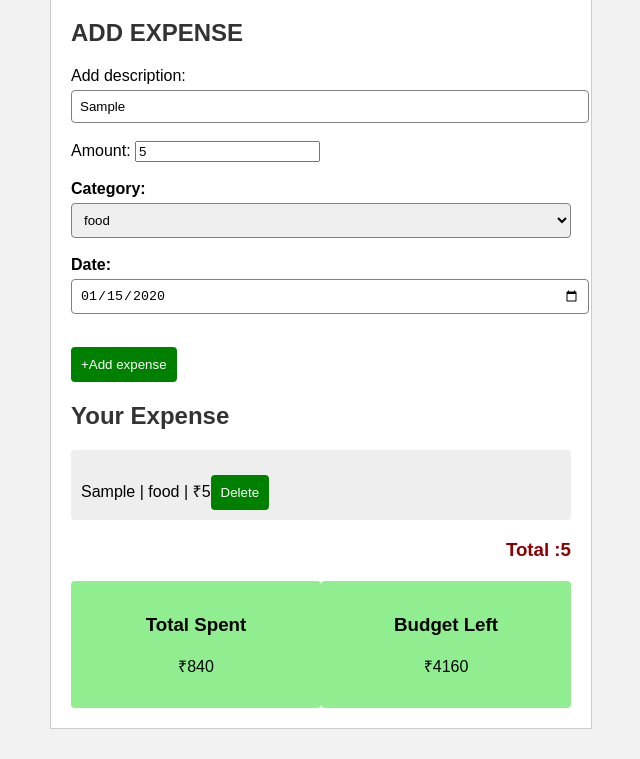
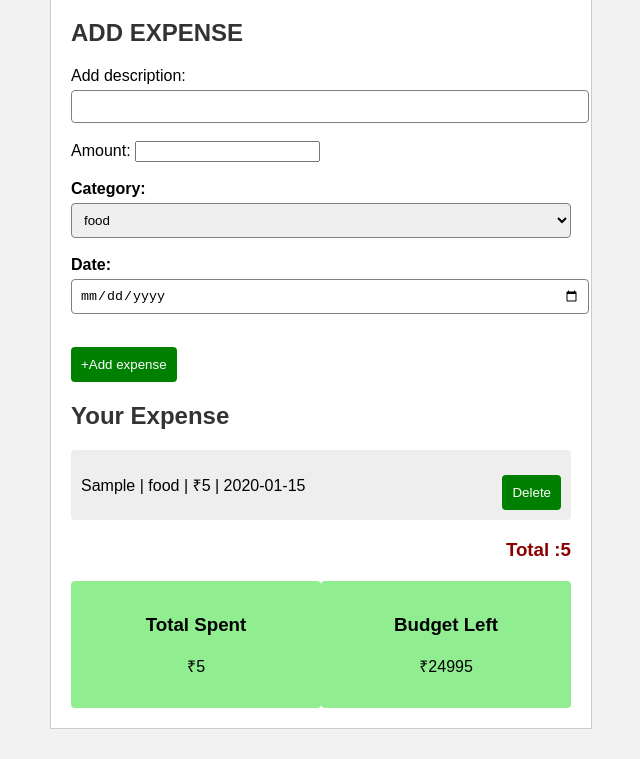
Before and after one commit to Shravan0002/Expense-tracker, a website: page index.html in a window 1280 px wide. Both pictures are taken after typing "Sample", "5", "2020-01-15" into the empty fields and a click on the button "+Add expense". Shown: the part 112-871 px from the top of the page, without its empty margins (319-959 px from the left). Drawn offline with Linux system fonts and the light colour scheme.

Commit message:
Add expense form validation and connect totalspent and budget left

```diff
--- a/index.html
+++ b/index.html
@@ -42,22 +42,19 @@
         <h2>Your Expense</h2>
 
         <ul id="expenseList">
-            <li>Lunch - 250</li>
-            <li>Bus - 40</li>
-            <li>book - 550</li>
         </ul>
-        <h3 class="Total">Total :<span id="Total"> 840</span></h3>
+        <h3 class="Total">Total :<span id="Total"> 0</span></h3>
 
         <div class="summary">
 
             <div class="card">
                 <h3>Total Spent</h3>
-        <p>₹840</p>
+                <p>₹<span id="totalSpent">0</span></p>
             </div>
 
             <div class="card">
                 <h3>Budget Left</h3>
-        <p>₹4160</p>
+                <p>₹<span id="budgetLeft">25000</span></p>
             </div>
 
         </div>
--- a/script.js
+++ b/script.js
@@ -5,6 +5,11 @@ let dateInput = document.getElementById("date");
 let expenseList = document.getElementById("expenseList");
 let button = document.getElementById("addexpense");
 let totalElement = document.getElementById("Total");
+let totalSpentElement = document.getElementById("totalSpent");
+let budgetLeftElement = document.getElementById("budgetLeft");
+
+let budget = 25000;
+
 let expenses = [];
 let Total=840;
 
@@ -16,6 +21,17 @@ button.addEventListener("click",function(event){
     let Category = CategoryInput.value;
     let date = dateInput.value;
 
+    if(description===""){
+        alert("plz enter a description!");
+        return;
+    }
+
+    if(amount<=0){
+        alert("amount must be greater than zero");
+        return;
+    }
+
+
     let expense = {
         description:description,
         amount:amount,
@@ -26,16 +42,25 @@ button.addEventListener("click",function(event){
     expenses.push(expense);
     displayExpenses();
 
+    descriptionInput.value = "";
+    amountInput.value = "";
+    dateInput.value = "";
+
 });
 
 function updateTotal(){
 
-    let Total = 0;
+    let total = 0;
 
     for(let expense of expenses){
-        Total=Total+expense.amount;
+        total=total+expense.amount;
     }
-    totalElement.textContent = Total;
+    totalElement.textContent = total;
+    totalSpentElement.textContent = total;
+
+    let budgetLeft = budget - total;
+
+    budgetLeftElement.textContent = budgetLeft;
 }
 
 function displayExpenses(){
@@ -45,7 +70,8 @@ function displayExpenses(){
         let expense = expenses[i];
         let newExpense = document.createElement("li");
 
-        newExpense.textContent = expense.description + " | " + expense.Category +  " | ₹"+ expense.amount;
+        newExpense.textContent = expense.description + " | " + expense.Category +  " | ₹"+ expense.amount +" | " +
+    expense.date;
         let deleteButton = document.createElement("button");
         deleteButton.textContent = "Delete";
         deleteButton.addEventListener("click",function(){
--- a/style.css
+++ b/style.css
@@ -59,6 +59,10 @@ ul li {
     padding: 10px;
     margin-bottom: 5px;
     border-radius: 4px;
+    display:flex;
+    align-items: center;
+    justify-content: space-between;
+    gap: 15px
 }
 
 .Total {
```
Lines whose indentation alone changed are shown as unchanged.
